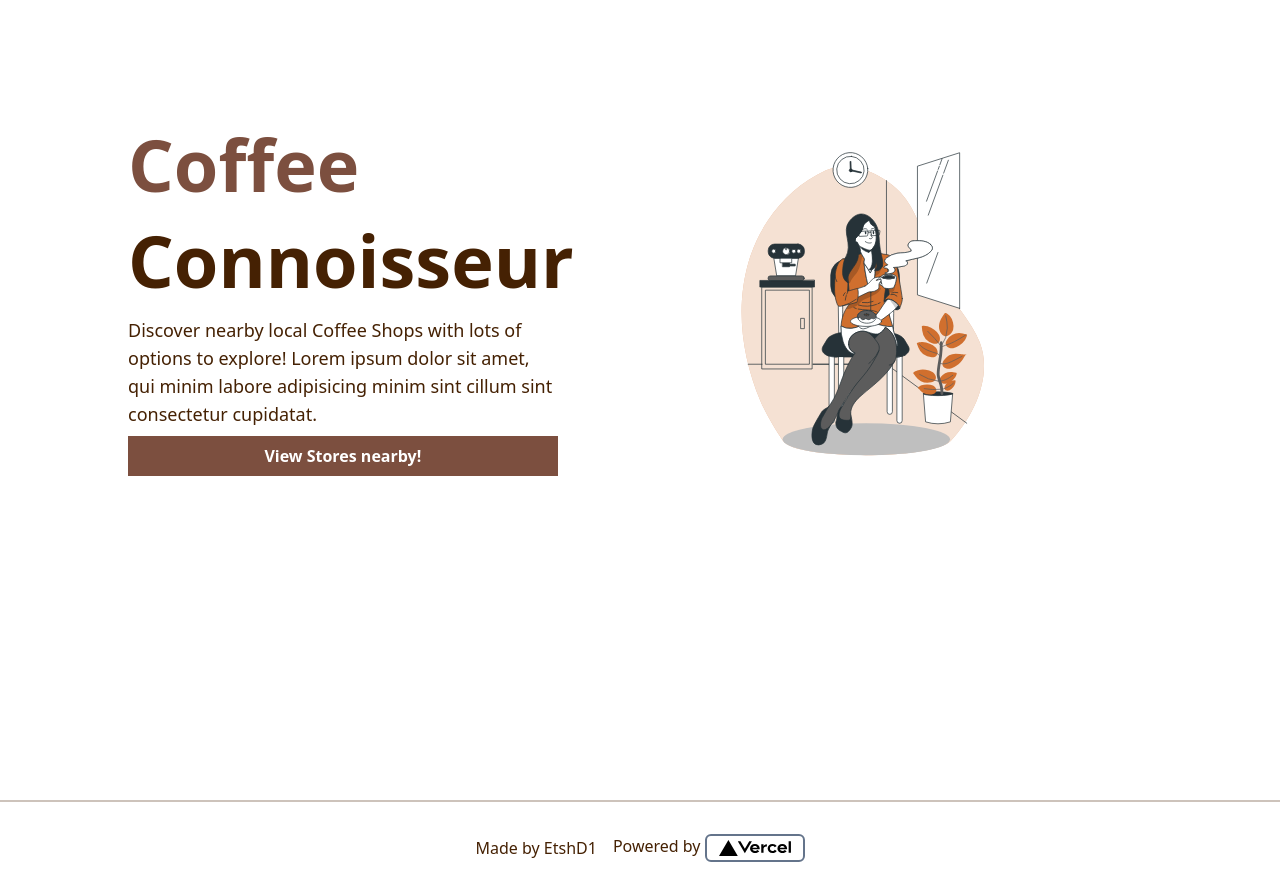
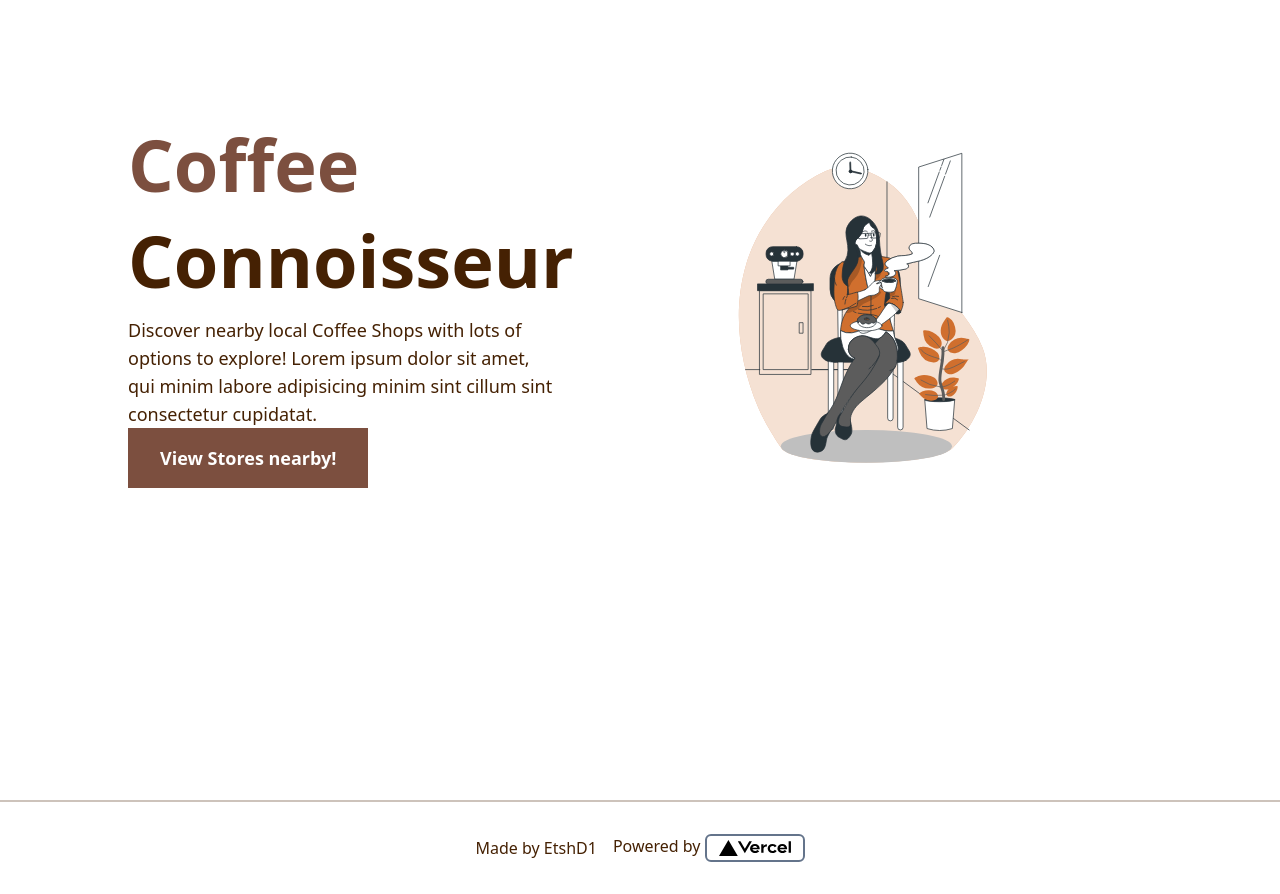
Before and after one commit to EtshD1/coffee-connoisseur, a Next.js app: page / in a window 1280 px wide. Built offline with nearby package versions, Linux system fonts and the light colour scheme.

Commit message:
Change desktop view for desktop view

```diff
--- a/src/components/banner/index.tsx
+++ b/src/components/banner/index.tsx
@@ -24,7 +24,7 @@ const Banner = () => {
                     cillum sint consectetur cupidatat.
                 </p>
                 <Link href="/coffee-stores">
-                    <button className="px-4 py-2 font-bold text-white bg-[#7c4f3f] w-full">
+                    <button className="px-4 py-2 font-bold text-white bg-[#7c4f3f] w-full md:w-auto md:text-lg md:px-8 md:py-4">
                         View Stores nearby!
                     </button>
                 </Link>
```
